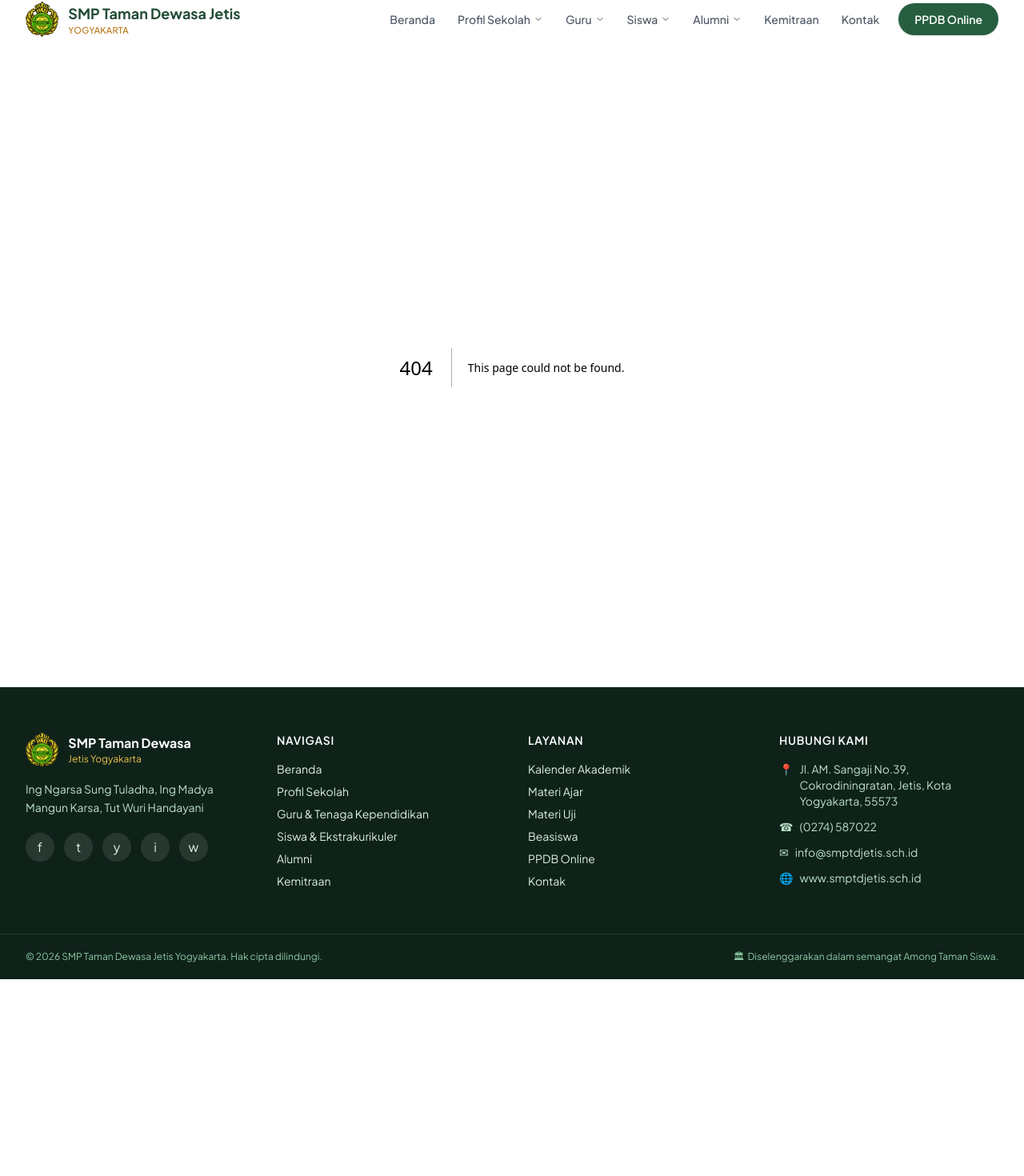
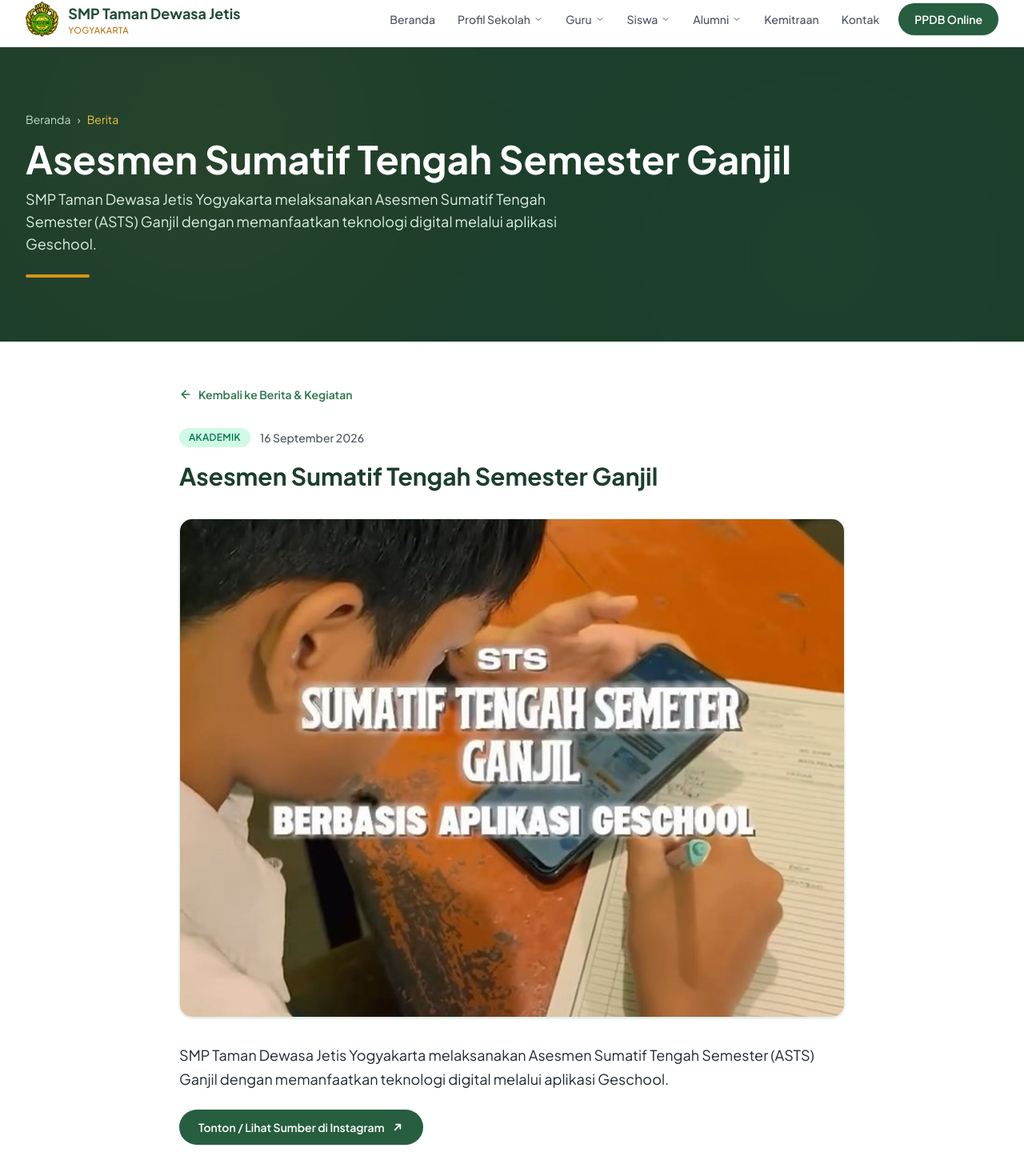
Before and after one commit to arka67sixseven/spedeta, a Next.js app: page /berita/asesmen-sumatif-tengah-semester-ganjil-ddv7qkptosl in a window 1280 px wide. Before the commit this address had no page. Shown: the part 42-1512 px from the top of the page at 80% size. Before the commit the page ends 1266 px from the top, so only its background shows below. Built offline with nearby package versions, Linux system fonts and the light colour scheme.

Commit message:
feat: buka berita di halaman baca internal, bukan langsung ke Instagram

```diff
--- /dev/null
+++ b/app/berita/[slug]/page.tsx
@@ -0,0 +1,139 @@
+import type { Metadata } from "next";
+import Image from "next/image";
+import Link from "next/link";
+import { notFound } from "next/navigation";
+import { PageHero } from "@/components/UI";
+import { berita } from "@/data/berita";
+
+type Props = { params: Promise<{ slug: string }> };
+
+export function generateStaticParams() {
+  return berita.map((b) => ({ slug: b.slug }));
+}
+
+export async function generateMetadata({ params }: Props): Promise<Metadata> {
+  const { slug } = await params;
+  const b = berita.find((item) => item.slug === slug);
+
+  if (!b) {
+    return { title: "Berita tidak ditemukan" };
+  }
+
+  return {
+    title: b.judul,
+    description: b.ringkasan,
+    openGraph: {
+      title: b.judul,
+      description: b.ringkasan,
+      images: [`/images/berita/${b.gambar}`],
+    },
+  };
+}
+
+export default async function BeritaDetailPage({ params }: Props) {
+  const { slug } = await params;
+  const b = berita.find((item) => item.slug === slug);
+  if (!b) notFound();
+
+  const kategoriKode: Record<string, string> = {
+    Prestasi: "bg-accent-100 text-accent-700",
+    Kegiatan: "bg-primary-100 text-primary-700",
+    Akademik: "bg-emerald-100 text-emerald-700",
+  };
+
+  return (
+    <>
+      <PageHero title={b.judul} subtitle={b.ringkasan} breadcrumb="Berita" />
+
+      <article className="mx-auto max-w-4xl px-4 py-14 sm:px-6 lg:px-8">
+        <Link
+          href="/#berita"
+          className="mb-8 inline-flex items-center gap-2 text-sm font-semibold text-primary-600 transition-colors hover:text-accent-600"
+        >
+          <svg
+            width="16"
+            height="16"
+            viewBox="0 0 24 24"
+            fill="none"
+            aria-hidden="true"
+          >
+            <path
+              d="M19 12H5M12 19l-7-7 7-7"
+              stroke="currentColor"
+              strokeWidth="2.5"
+              strokeLinecap="round"
+              strokeLinejoin="round"
+            />
+          </svg>
+          Kembali ke Berita &amp; Kegiatan
+        </Link>
+
+        <header className="mb-8">
+          <div className="flex flex-wrap items-center gap-3">
+            <span
+              className={`inline-flex rounded-full px-3 py-1 text-xs font-semibold uppercase tracking-wide ${
+                kategoriKode[b.kategori] ?? "bg-primary-100 text-primary-700"
+              }`}
+            >
+              {b.kategori}
+            </span>
+            <time
+              dateTime={b.tanggal}
+              className="text-sm font-medium text-ink-soft"
+            >
+              {b.tanggalLabel}
+            </time>
+          </div>
+          <h1 className="mt-4 font-display text-2xl font-bold leading-snug text-primary-900 sm:text-3xl">
+            {b.judul}
+          </h1>
+        </header>
+
+        <div className="relative aspect-[4/3] overflow-hidden rounded-2xl border border-primary-100 shadow-sm">
+          <Image
+            src={`/images/berita/${b.gambar}`}
+            alt={b.alt}
+            fill
+            priority
+            sizes="(min-width: 896px) 896px, 100vw"
+            className="object-cover"
+          />
+        </div>
+
+        <div className="mt-8 space-y-4">
+          <p className="text-base leading-relaxed text-ink sm:text-lg">
+            {b.ringkasan}
+          </p>
+
+          <div className="mt-6 flex flex-wrap items-center gap-4">
+            {b.sumber && (
+              <a
+                href={b.sumber}
+                target="_blank"
+                rel="noopener noreferrer"
+                className="inline-flex items-center gap-2 rounded-full bg-primary-700 px-6 py-3 text-sm font-semibold text-white transition-colors hover:bg-primary-800"
+              >
+                Tonton / Lihat Sumber di Instagram
+                <svg
+                  width="16"
+                  height="16"
+                  viewBox="0 0 24 24"
+                  fill="none"
+                  aria-hidden="true"
+                >
+                  <path
+                    d="M7 17L17 7M9 7h8v8"
+                    stroke="currentColor"
+                    strokeWidth="2.5"
+                    strokeLinecap="round"
+                    strokeLinejoin="round"
+                  />
+                </svg>
+              </a>
+            )}
+          </div>
+        </div>
+      </article>
+    </>
+  );
+}
--- a/components/BeritaSection.tsx
+++ b/components/BeritaSection.tsx
@@ -1,4 +1,5 @@
 import Image from "next/image";
+import Link from "next/link";
 import { berita } from "@/data/berita";
 import { SectionHeading } from "@/components/UI";
 
@@ -21,14 +22,10 @@
         />
 
         <div className="grid gap-6 sm:grid-cols-2 lg:grid-cols-3">
-          {berita.map((b) => {
-            const Wrapper = b.sumber ? "a" : "div"
-            return (
-              <Wrapper
+          {berita.map((b) => (
+            <Link
               key={b.slug}
-                {...(b.sumber
-                  ? { href: b.sumber, target: "_blank", rel: "noopener noreferrer" }
-                  : {})}
+              href={`/berita/${b.slug}`}
               className="group flex flex-col overflow-hidden rounded-2xl border border-primary-100 bg-white shadow-sm transition duration-300 hover:-translate-y-1 hover:border-primary-200 hover:shadow-xl"
             >
               <div className="relative aspect-[4/3] overflow-hidden">
@@ -61,9 +58,8 @@
                   {b.ringkasan}
                 </p>
 
-                  {b.sumber && (
-                    <span className="mt-4 inline-flex items-center gap-1.5 text-sm font-semibold text-primary-600">
-                      Lihat di Instagram
+                <span className="mt-4 inline-flex items-center gap-1.5 text-sm font-semibold text-primary-600 transition-colors group-hover:text-accent-600">
+                  Baca Selengkapnya
                   <svg
                     width="14"
                     height="14"
@@ -72,7 +68,7 @@
                     aria-hidden="true"
                   >
                     <path
-                          d="M7 17L17 7M9 7h8v8"
+                      d="M5 12h14M13 6l6 6-6 6"
                       stroke="currentColor"
                       strokeWidth="2.5"
                       strokeLinecap="round"
@@ -80,11 +76,9 @@
                     />
                   </svg>
                 </span>
-                  )}
               </div>
-              </Wrapper>
-            )
-          })}
+            </Link>
+          ))}
         </div>
       </div>
     </section>
```
Lines whose indentation alone changed are shown as unchanged.
